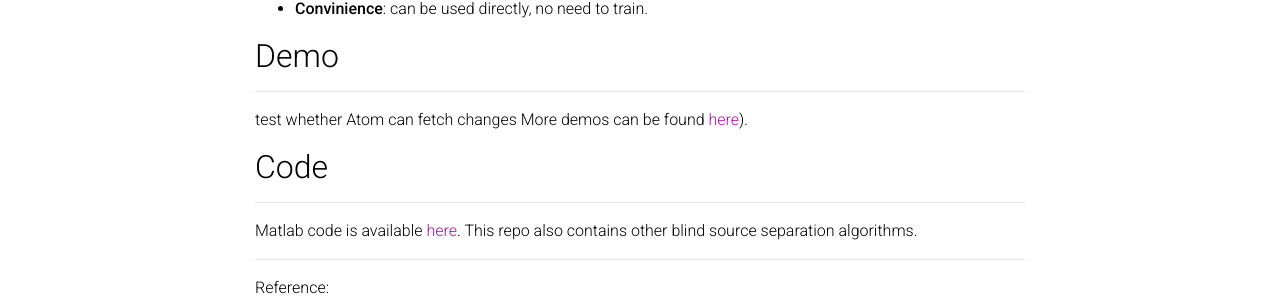
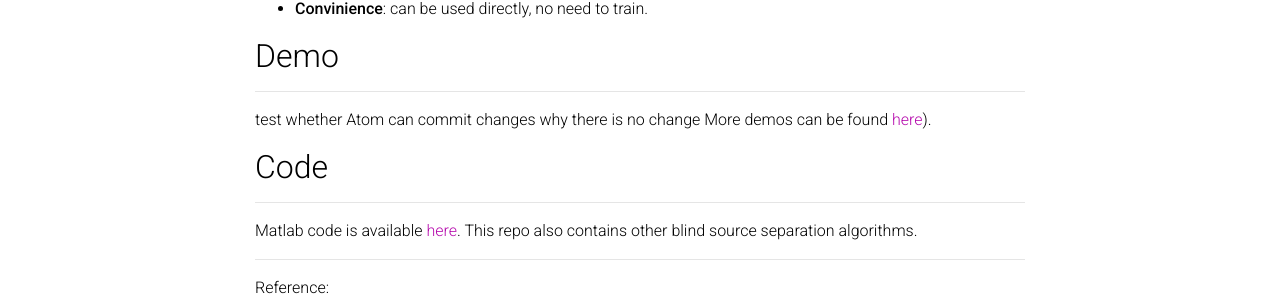
Before and after one commit to ydcnanhe/ydcnanhe.github.io, a Jekyll site: the page built from _projects/1_project.md, in a window 1280 px wide. Shown: the part 1294-1596 px from the top of the page. Built offline with Jekyll 4.4.1, drawn with Linux system fonts in a browser that asks for light colours; comment, search, counter and statistics services are not loaded; a style sheet for code colours, icons or effects is not loaded.

Commit message:
test whether atom can commit

```diff
--- a/_projects/1_project.md
+++ b/_projects/1_project.md
@@ -31,7 +31,8 @@ Humans are born with selective hearing ability. Algorithms that simulate this fu
 
 ## Demo
 <hr>
-test whether Atom can fetch changes
+test whether Atom can commit changes
+why there is no change
 More demos can be found [here](https://ydcnanhe.github.io/demo-icassp2022/)).
 
 
```
